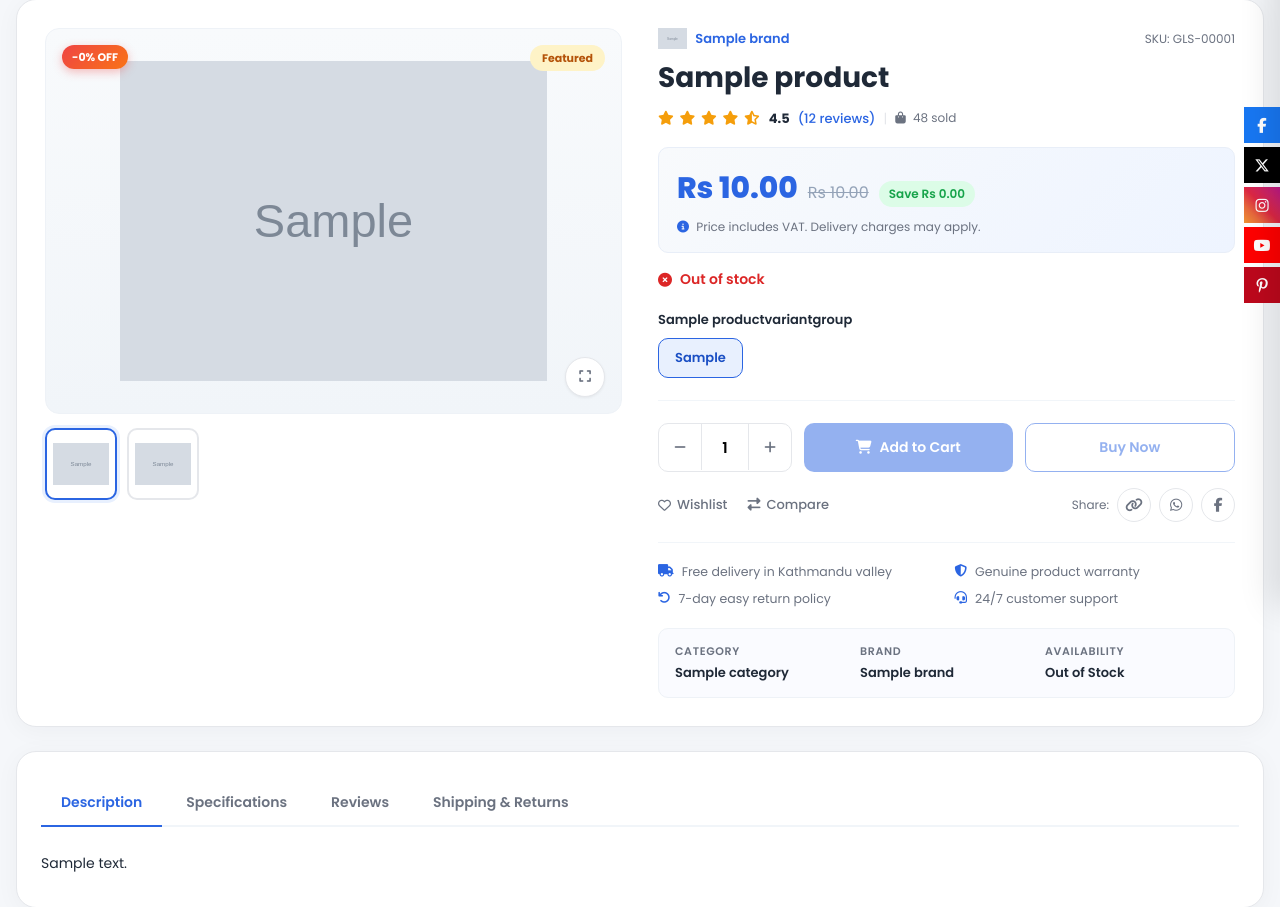
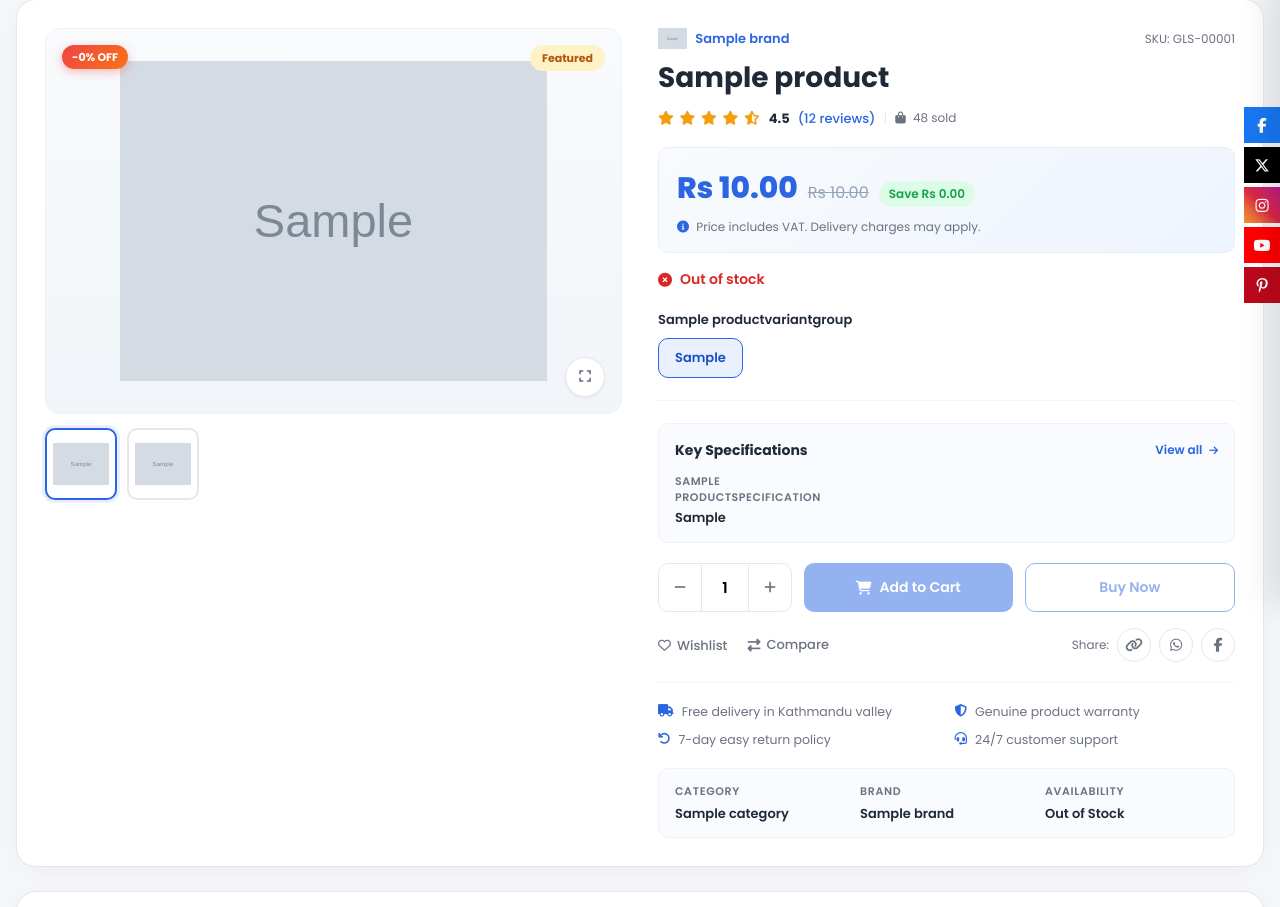
Before and after one commit to sarojoffl/global-link-store, a Django app: a page that uses products/templates/products/product_detail.html in a window 1280 px wide. Shown: the part 195-1102 px from the top of the page. Run offline with Django 4.2, Linux system fonts and the light colour scheme; a user stored in the database is signed in; tables that the repository leaves empty hold one stand-in row (values such as "Sample post"); grey boxes marked "Sample" are stand-in pictures; parts of the project's set-up code (start-up, migrations or seed data) failed here and were passed over.

Commit message:
refactor: update product UI, models, admin, and views

```diff
--- a/core/static/css/product.css
+++ b/core/static/css/product.css
@@ -601,6 +601,75 @@ body.page-product .main-content {
   border-color: #93c5fd;
 }
 
+/* ───────── KEY SPECS ───────── */
+.product-key-specs {
+  margin: 18px 0 20px;
+  padding: 16px;
+  background: #fafbff;
+  border: 1px solid #eef2f7;
+  border-radius: var(--radius-md);
+}
+
+.product-key-specs__head {
+  display: flex;
+  align-items: center;
+  justify-content: space-between;
+  gap: 12px;
+  margin-bottom: 12px;
+}
+
+.product-key-specs__title {
+  font-size: 14px;
+  font-weight: 700;
+  color: var(--color-text);
+  margin: 0;
+}
+
+.product-key-specs__link {
+  font-size: 12px;
+  font-weight: 600;
+  color: var(--color-primary);
+  white-space: nowrap;
+}
+
+.product-key-specs__link:hover {
+  text-decoration: underline;
+}
+
+.product-key-specs__link i {
+  font-size: 10px;
+  margin-left: 4px;
+}
+
+.product-key-specs__grid {
+  display: grid;
+  grid-template-columns: repeat(3, 1fr);
+  gap: 10px 14px;
+  margin: 0;
+}
+
+.product-key-spec__item {
+  min-width: 0;
+}
+
+.product-key-spec__item dt {
+  font-size: 11px;
+  font-weight: 600;
+  text-transform: uppercase;
+  letter-spacing: 0.05em;
+  color: var(--color-text-muted);
+  margin-bottom: 3px;
+}
+
+.product-key-spec__item dd {
+  font-size: 13px;
+  font-weight: 600;
+  color: var(--color-text);
+  margin: 0;
+  line-height: 1.35;
+  word-break: break-word;
+}
+
 /* ───────── TRUST & HIGHLIGHTS ───────── */
 .product-trust {
   display: grid;
@@ -1042,6 +1111,10 @@ body.page-product .main-content {
   .product-highlights {
     grid-template-columns: 1fr;
   }
+
+  .product-key-specs__grid {
+    grid-template-columns: repeat(2, 1fr);
+  }
 }
 
 @media (max-width: 768px) {
--- a/products/admin.py
+++ b/products/admin.py
@@ -19,6 +19,7 @@ class ProductImageInline(admin.TabularInline):
 class ProductSpecificationInline(admin.TabularInline):
     model = ProductSpecification
     extra = 2
+    fields = ("section", "name", "value", "is_key")
 
 
 class ProductVariantOptionInline(admin.TabularInline):
--- a/products/models.py
+++ b/products/models.py
@@ -120,3 +120,13 @@ class ProductSpecification(models.Model):
     section = models.CharField(max_length=100)  # GENERAL, DISPLAY, etc
     name = models.CharField(max_length=100)     # RAM, CPU, Battery
     value = models.CharField(max_length=255)
+    is_key = models.BooleanField(
+        default=False,
+        help_text="Show this spec in the key specs section on the product page.",
+    )
+
+    class Meta:
+        ordering = ["section", "name"]
+
+    def __str__(self):
+        return f"{self.name}: {self.value}"
--- a/products/templates/products/product_detail.html
+++ b/products/templates/products/product_detail.html
@@ -147,6 +147,25 @@
                 </div>
               </div>
             {% endfor %}
+          </div>
+        {% endif %}
+
+        {% if key_specs %}
+          <div class="product-key-specs">
+            <div class="product-key-specs__head">
+              <h2 class="product-key-specs__title">Key Specifications</h2>
+              <a href="#specifications" class="product-key-specs__link" data-tab-jump="specifications">
+                View all <i class="fas fa-arrow-right" aria-hidden="true"></i>
+              </a>
+            </div>
+            <dl class="product-key-specs__grid">
+              {% for spec in key_specs %}
+                <div class="product-key-spec__item">
+                  <dt>{{ spec.name }}</dt>
+                  <dd>{{ spec.value }}</dd>
+                </div>
+              {% endfor %}
+            </dl>
           </div>
         {% endif %}
 
--- a/products/views.py
+++ b/products/views.py
@@ -176,6 +176,12 @@ def product_detail(request, slug):
     for spec in product.specs.all().order_by("section", "name"):
         specs_by_section[spec.section].append(spec)
 
+    key_specs = list(
+        product.specs.filter(is_key=True).order_by("section", "name")[:6]
+    )
+    if not key_specs:
+        key_specs = list(product.specs.all().order_by("section", "name")[:6])
+
     variant_groups = list(product.productvariantgroup_set.all())
 
     related_products = (
@@ -191,6 +197,7 @@ def product_detail(request, slug):
             "product": product,
             "gallery": gallery,
             "specs_by_section": dict(specs_by_section),
+            "key_specs": key_specs,
             "variant_groups": variant_groups,
             "related_products": related_products,
         },
```
Also changed, not shown: core/templates/core/index.html (+13 -13 lines), products/migrations/0003_inventory_and_key_specs.py (added), products/migrations/0004_remove_productvariantstock_unique_product_variant_note_stock_and_more.py (added), shop/migrations/0004_order_tracking.py (added), shop/migrations/0005_remove_order_carrier_remove_order_confirmed_at_and_more.py (added).
